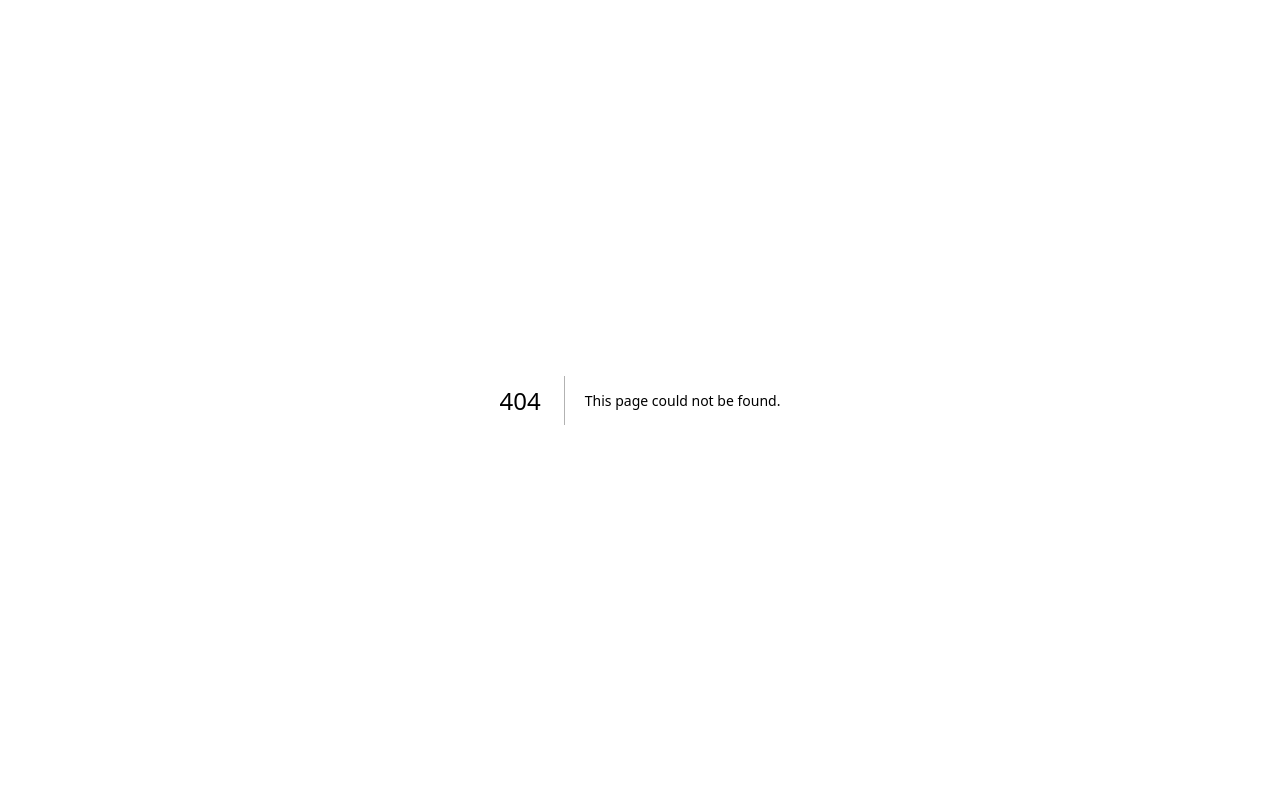
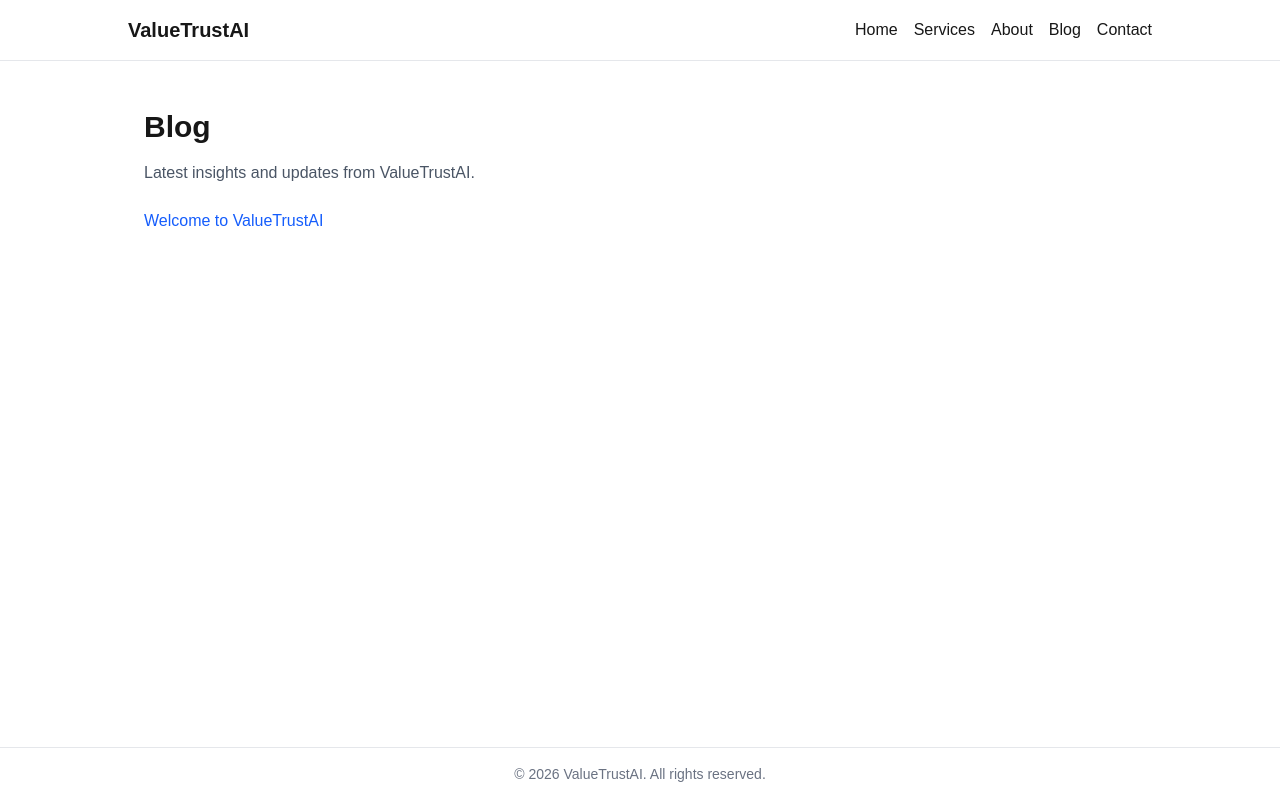
Before and after one commit to avinashmatani/ValueTrustAI, a Next.js app: page /blog in a window 1280 px wide. Before the commit this address had no page. Built offline with nearby package versions, Linux system fonts and the light colour scheme.

Commit message:
feat: initial ValueTrustAI Next.js 15 setup with App Router, TypeScript, and Tailwind CSS

```diff
--- /dev/null
+++ b/app/about/page.tsx
@@ -0,0 +1,10 @@
+export default function AboutPage() {
+  return (
+    <div className="py-8">
+      <h1 className="text-3xl font-bold mb-4">About Us</h1>
+      <p className="text-gray-600 dark:text-gray-400">
+        Learn more about ValueTrustAI and our mission.
+      </p>
+    </div>
+  );
+}
--- /dev/null
+++ b/app/blog/[slug]/page.tsx
@@ -0,0 +1,18 @@
+interface BlogPostPageProps {
+  params: Promise<{
+    slug: string;
+  }>;
+}
+
+export default async function BlogPostPage({ params }: BlogPostPageProps) {
+  const { slug } = await params;
+
+  return (
+    <div className="py-8">
+      <h1 className="text-3xl font-bold mb-4">Blog Post: {slug}</h1>
+      <p className="text-gray-600 dark:text-gray-400">
+        This is a placeholder post for dynamic route segment &quot;{slug}&quot;.
+      </p>
+    </div>
+  );
+}
--- /dev/null
+++ b/app/blog/page.tsx
@@ -0,0 +1,22 @@
+import Link from "next/link";
+
+export default function BlogIndexPage() {
+  return (
+    <div className="py-8">
+      <h1 className="text-3xl font-bold mb-4">Blog</h1>
+      <p className="text-gray-600 dark:text-gray-400 mb-6">
+        Latest insights and updates from ValueTrustAI.
+      </p>
+      <ul className="space-y-3">
+        <li>
+          <Link
+            href="/blog/welcome-to-valuetrustai"
+            className="text-blue-600 hover:underline dark:text-blue-400 font-medium"
+          >
+            Welcome to ValueTrustAI
+          </Link>
+        </li>
+      </ul>
+    </div>
+  );
+}
--- /dev/null
+++ b/app/contact/page.tsx
@@ -0,0 +1,10 @@
+export default function ContactPage() {
+  return (
+    <div className="py-8">
+      <h1 className="text-3xl font-bold mb-4">Contact Us</h1>
+      <p className="text-gray-600 dark:text-gray-400">
+        Get in touch with the ValueTrustAI team.
+      </p>
+    </div>
+  );
+}
--- a/app/layout.tsx
+++ b/app/layout.tsx
@@ -1,5 +1,7 @@
 import type { Metadata } from "next";
 import { Geist, Geist_Mono } from "next/font/google";
+import Header from "@/components/Header";
+import Footer from "@/components/Footer";
 import "./globals.css";
 
 const geistSans = Geist({
@@ -13,17 +15,25 @@ const geistMono = Geist_Mono({
 });
 
 export const metadata: Metadata = {
-  title: "Create Next App",
-  description: "Generated by create next app",
+  title: "ValueTrustAI",
+  description: "ValueTrustAI Next.js Application",
 };
 
-export default function RootLayout({ children }: LayoutProps<"/">) {
+export default function RootLayout({
+  children,
+}: Readonly<{
+  children: React.ReactNode;
+}>) {
   return (
     <html
       lang="en"
       className={`${geistSans.variable} ${geistMono.variable} h-full antialiased`}
     >
-      <body className="min-h-full flex flex-col">{children}</body>
+      <body className="min-h-full flex flex-col font-sans">
+        <Header />
+        <main className="flex-1 max-w-5xl w-full mx-auto p-4">{children}</main>
+        <Footer />
+      </body>
     </html>
   );
 }
--- a/app/page.tsx
+++ b/app/page.tsx
@@ -1,69 +1,12 @@
-import Image from "next/image";
-
 export default function Home() {
   return (
-    <div className="flex flex-col flex-1 items-center justify-center bg-zinc-50 font-sans dark:bg-black">
-      <main className="flex flex-1 w-full max-w-3xl flex-col items-center justify-between py-32 px-16 bg-white dark:bg-black sm:items-start">
-        <Image
-          className="dark:invert h-5 w-[100px]"
-          src="/next.svg"
-          alt="Next.js logo"
-          width={100}
-          height={20}
-          priority
-        />
-        <div className="flex flex-col items-center gap-6 text-center sm:items-start sm:text-left">
-          <h1 className="max-w-xs text-3xl font-semibold leading-10 tracking-tight text-black dark:text-zinc-50">
-            To get started, edit the{" "}
-            <code className="rounded bg-black/[.06] px-1.5 py-0.5 font-mono text-[0.9em] dark:bg-white/[.08]">
-              page.tsx
-            </code>{" "}
-            file.
-          </h1>
-          <p className="max-w-md text-lg leading-8 text-zinc-600 dark:text-zinc-400">
-            Looking for a starting point or more instructions? Head over to{" "}
-            <a
-              href="https://vercel.com/templates?framework=next.js&utm_source=create-next-app&utm_medium=appdir-template-tw&utm_campaign=create-next-app"
-              className="font-medium text-zinc-950 dark:text-zinc-50"
-            >
-              Templates
-            </a>{" "}
-            or the{" "}
-            <a
-              href="https://nextjs.org/learn?utm_source=create-next-app&utm_medium=appdir-template-tw&utm_campaign=create-next-app"
-              className="font-medium text-zinc-950 dark:text-zinc-50"
-            >
-              Learning
-            </a>{" "}
-            center.
-          </p>
-        </div>
-        <div className="flex flex-col gap-4 text-base font-medium sm:flex-row">
-          <a
-            className="flex h-12 w-full items-center justify-center gap-2 rounded-full bg-foreground px-5 text-background transition-colors hover:bg-[#383838] dark:hover:bg-[#ccc] md:w-[158px]"
-            href="https://vercel.com/new?utm_source=create-next-app&utm_medium=appdir-template-tw&utm_campaign=create-next-app"
-            target="_blank"
-            rel="noopener noreferrer"
-          >
-            <Image
-              className="dark:invert h-[14px] w-4"
-              src="/vercel.svg"
-              alt="Vercel logomark"
-              width={16}
-              height={14}
-            />
-            Deploy Now
-          </a>
-          <a
-            className="flex h-12 w-full items-center justify-center rounded-full border border-solid border-black/[.08] px-5 transition-colors hover:border-transparent hover:bg-black/[.04] dark:border-white/[.145] dark:hover:bg-[#1a1a1a] md:w-[158px]"
-            href="https://nextjs.org/docs?utm_source=create-next-app&utm_medium=appdir-template-tw&utm_campaign=create-next-app"
-            target="_blank"
-            rel="noopener noreferrer"
-          >
-            Documentation
-          </a>
-        </div>
-      </main>
+    <div className="py-12 text-center">
+      <h1 className="text-4xl font-bold tracking-tight">
+        Hello from ValueTrustAI
+      </h1>
+      <p className="mt-4 text-lg text-gray-600 dark:text-gray-400">
+        Welcome to your Next.js 15 App Router project setup with TypeScript and Tailwind CSS.
+      </p>
     </div>
   );
 }
--- /dev/null
+++ b/app/services/page.tsx
@@ -0,0 +1,10 @@
+export default function ServicesPage() {
+  return (
+    <div className="py-8">
+      <h1 className="text-3xl font-bold mb-4">Services</h1>
+      <p className="text-gray-600 dark:text-gray-400">
+        Explore the services offered by ValueTrustAI.
+      </p>
+    </div>
+  );
+}
--- /dev/null
+++ b/components/Footer.tsx
@@ -0,0 +1,9 @@
+export default function Footer() {
+  return (
+    <footer className="border-t border-gray-200 dark:border-gray-800 p-4 mt-auto">
+      <div className="max-w-5xl mx-auto text-center text-sm text-gray-500">
+        &copy; {new Date().getFullYear()} ValueTrustAI. All rights reserved.
+      </div>
+    </footer>
+  );
+}
--- /dev/null
+++ b/components/Header.tsx
@@ -0,0 +1,30 @@
+import Link from "next/link";
+
+export default function Header() {
+  return (
+    <header className="border-b border-gray-200 dark:border-gray-800 p-4">
+      <div className="max-w-5xl mx-auto flex justify-between items-center">
+        <Link href="/" className="font-bold text-xl">
+          ValueTrustAI
+        </Link>
+        <nav className="flex space-x-4">
+          <Link href="/" className="hover:underline">
+            Home
+          </Link>
+          <Link href="/services" className="hover:underline">
+            Services
+          </Link>
+          <Link href="/about" className="hover:underline">
+            About
+          </Link>
+          <Link href="/blog" className="hover:underline">
+            Blog
+          </Link>
+          <Link href="/contact" className="hover:underline">
+            Contact
+          </Link>
+        </nav>
+      </div>
+    </header>
+  );
+}
--- /dev/null
+++ b/content/blog/welcome-to-valuetrustai.md
@@ -0,0 +1,9 @@
+---
+title: Welcome to ValueTrustAI
+date: 2026-08-16
+author: ValueTrustAI Team
+---
+
+# Welcome to ValueTrustAI
+
+This is your first blog post content in markdown format.
--- /dev/null
+++ b/lib/utils.ts
@@ -0,0 +1,7 @@
+export function formatDate(date: Date | string): string {
+  return new Date(date).toLocaleDateString("en-US", {
+    month: "long",
+    day: "numeric",
+    year: "numeric",
+  });
+}
```
